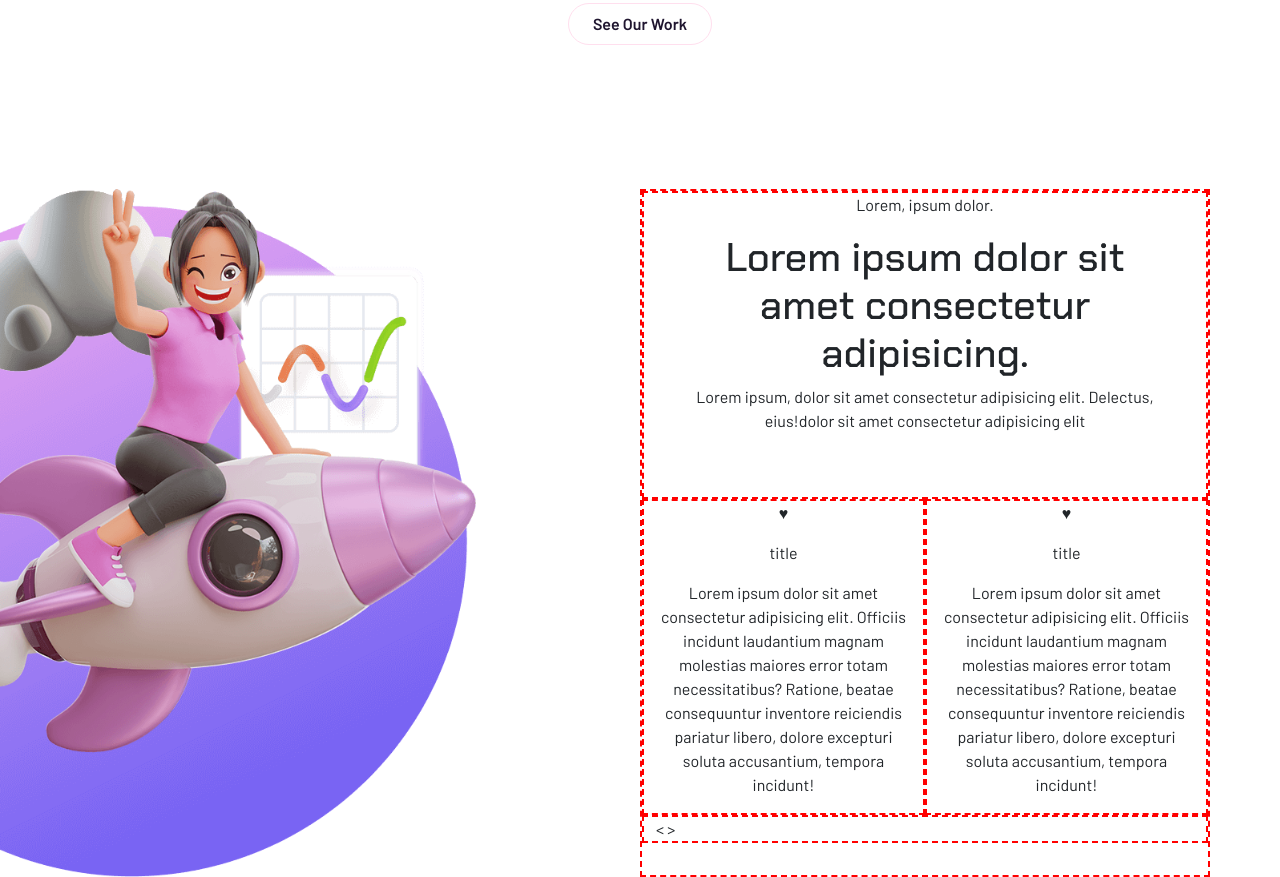
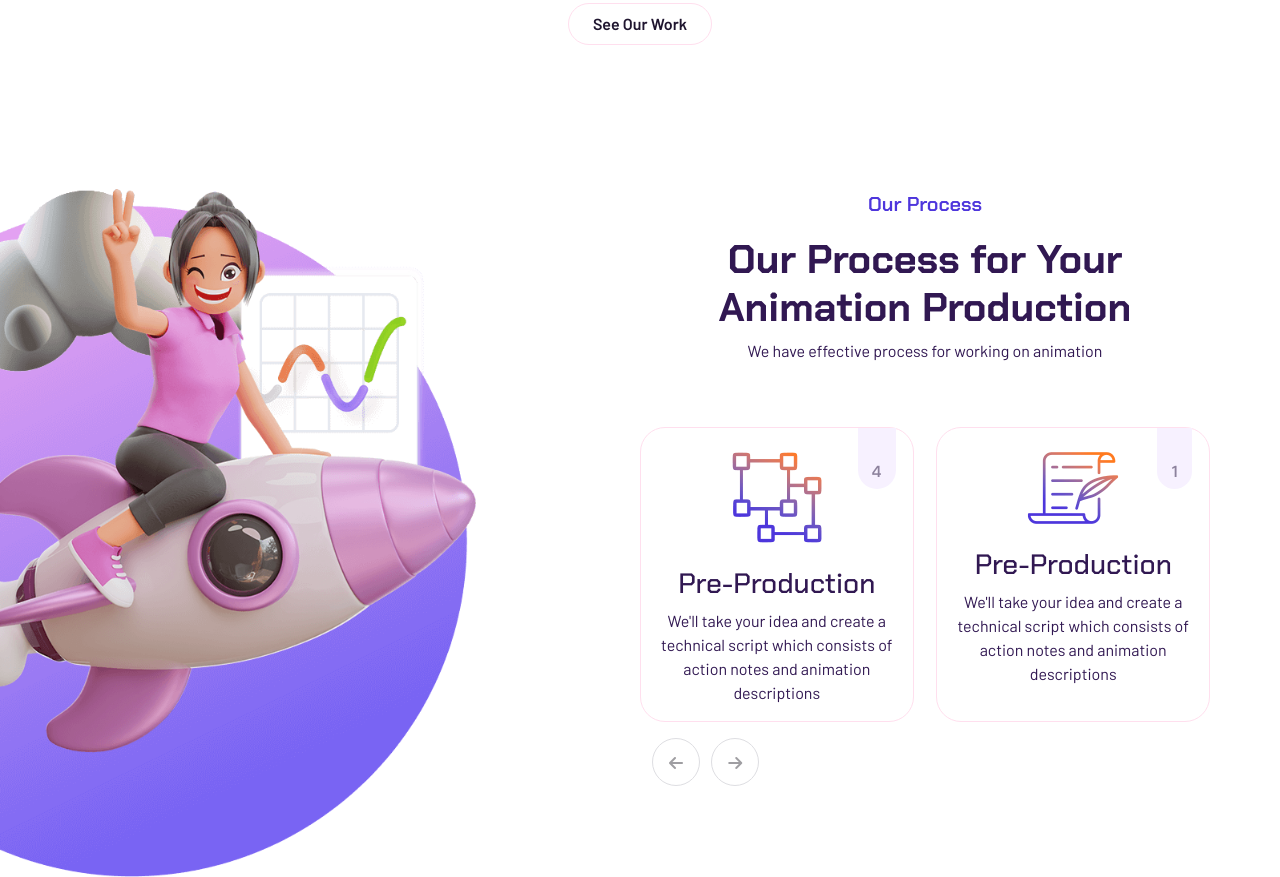
Before and after one commit to PaoloCardinale09/proj-html-vuejs, a plain HTML site: page index.html in a window 1280 px wide. Shown: the part 3382-4259 px from the top of the page. Drawn offline with nearby package versions, Linux system fonts and the light colour scheme.

Commit message:
add our process details

```diff
--- a/css/style.css
+++ b/css/style.css
@@ -155,7 +155,39 @@ header {
   height: 43rem;
   margin-left: -18rem;
 }
+#our-process {
+  color: #311852;
+}
 
+.our-process--single-card {
+  border: 1px solid #ffdfee;
+  border-radius: 25px;
+  width: 48%;
+  position: relative;
+}
+
+.my-badge {
+  position: absolute;
+  top: 0px;
+  right: 17px;
+  background-color: #f7f1ff;
+  padding: 2rem 0.9rem 0.3rem 0.9rem;
+  border-bottom-left-radius: 25px;
+  border-bottom-right-radius: 25px;
+  color: #8d829d;
+}
+
+.my-arrow {
+  border-radius: 50%;
+  border: 1px solid #dedee2;
+  color: #9f9ea2;
+  height: 3rem;
+  width: 3rem;
+  display: inline-block;
+  text-align: center;
+  line-height: 3rem;
+  cursor: pointer;
+}
 /******** TEAM MEMBERS ********/
 .team-members--card {
   width: 32%;
--- a/index.html
+++ b/index.html
@@ -210,7 +210,7 @@
               <div class="col-8 offset-2">
                 <div id="our-works--text " class="text-center px-5 pb-5">
                   <p class="my-blu-text family-text-title fw-semibold fs-5">
-                    Our works
+                    Our Works
                   </p>
                   <h2 class="h1 family-text-title fw-bold">
                     Featured Productions
@@ -243,46 +243,58 @@
               <div id="our-process--left" class="col-6">
                 <img src="./img/assets/process-thumb.png" alt="" />
               </div>
-              <div id="our-process--right" class="col-6 dbg">
+              <div id="our-process--right" class="col-6">
                 <div class="row">
-                  <div
-                    id="our-process--text "
-                    class="text-center px-5 pb-5 dbg"
-                  >
-                    <p>Lorem, ipsum dolor.</p>
-                    <h2 class="h1 family-text-title">
-                      Lorem ipsum dolor sit amet consectetur adipisicing.
+                  <div id="our-process--text " class="text-center px-5 pb-5">
+                    <p class="my-blu-text family-text-title fw-semibold fs-5">
+                      Our Process
+                    </p>
+                    <h2 class="h1 family-text-title fw-bold">
+                      Our Process for Your Animation Production
                     </h2>
-                    <p>
-                      Lorem ipsum, dolor sit amet consectetur adipisicing elit.
-                      Delectus, eius!dolor sit amet consectetur adipisicing elit
-                    </p>
+                    <p>We have effective process for working on animation</p>
                   </div>
                 </div>
-                <div class="row text-center">
-                  <div class="col-6 dbg">
-                    <p>&hearts;</p>
-                    <p>title</p>
+                <div class="row text-center justify-content-between">
+                  <div class="our-process--single-card col-6">
+                    <img
+                      class="my-4"
+                      src="./img/assets/process2.png"
+                      alt="logo lens"
+                    />
+                    <h3 class="family-text-title">Pre-Production</h3>
                     <p>
-                      Lorem ipsum dolor sit amet consectetur adipisicing elit.
-                      Officiis incidunt laudantium magnam molestias maiores
-                      error totam necessitatibus? Ratione, beatae consequuntur
-                      inventore reiciendis pariatur libero, dolore excepturi
-                      soluta accusantium, tempora incidunt!
+                      We'll take your idea and create a technical script which
+                      consists of action notes and animation descriptions
                     </p>
+                    <div class="my-badge fw-semibold family-text-title">
+                      <div>4</div>
+                    </div>
                   </div>
-                  <div class="col-6 dbg">
-                    <p>&hearts;</p>
-                    <p>title</p>
+
+                  <div class="our-process--single-card col-6">
+                    <img
+                      class="my-4"
+                      src="./img/assets/process1.png"
+                      alt="logo lens"
+                    />
+                    <h3 class="family-text-title">Pre-Production</h3>
                     <p>
-                      Lorem ipsum dolor sit amet consectetur adipisicing elit.
-                      Officiis incidunt laudantium magnam molestias maiores
-                      error totam necessitatibus? Ratione, beatae consequuntur
-                      inventore reiciendis pariatur libero, dolore excepturi
-                      soluta accusantium, tempora incidunt!
+                      We'll take your idea and create a technical script which
+                      consists of action notes and animation descriptions
                     </p>
+                    <div class="my-badge fw-semibold family-text-title">
+                      <div>1</div>
+                    </div>
                   </div>
-                  <div id="our-process--arrow " class="text-start dbg">< ></div>
+                  <div id="our-process--arrow " class="text-start py-3">
+                    <span class="my-arrow me-2"
+                      ><i class="fa-solid fa-arrow-left"></i
+                    ></span>
+                    <span class="my-arrow"
+                      ><i class="fa-solid fa-arrow-right"></i
+                    ></span>
+                  </div>
                 </div>
               </div>
             </div>
```
